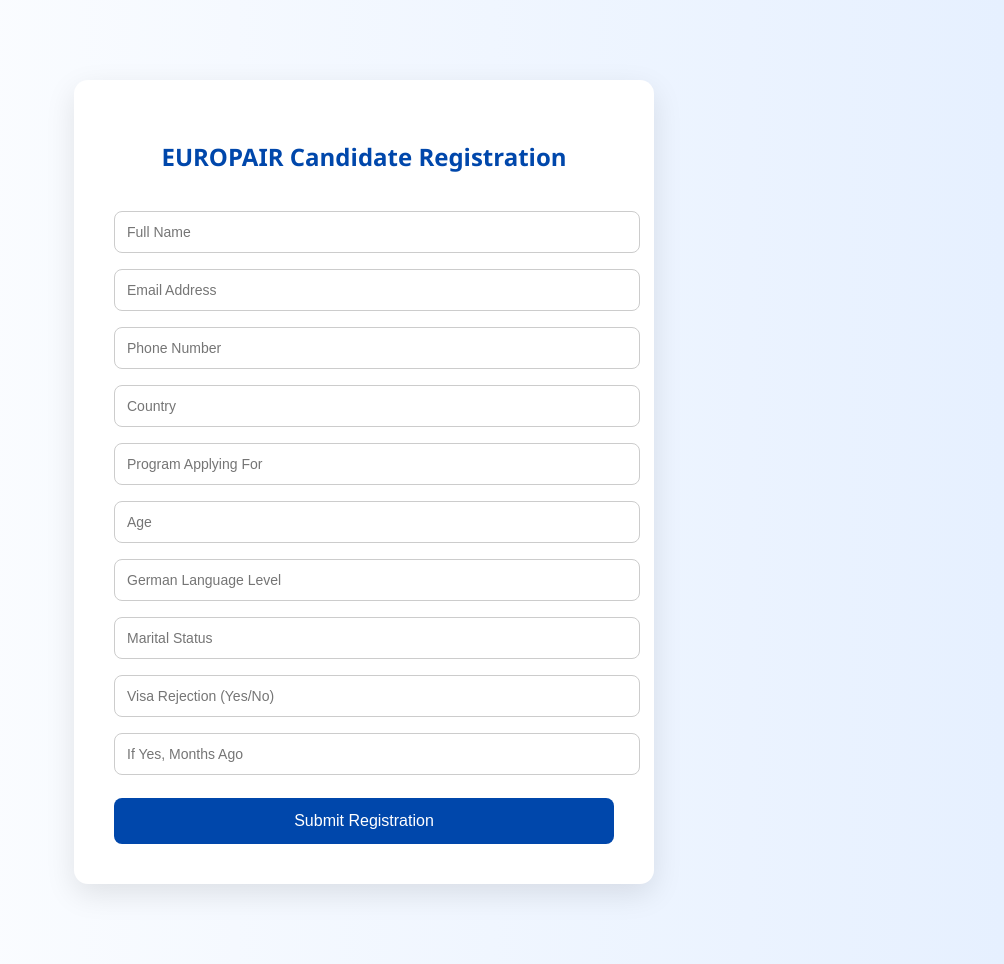
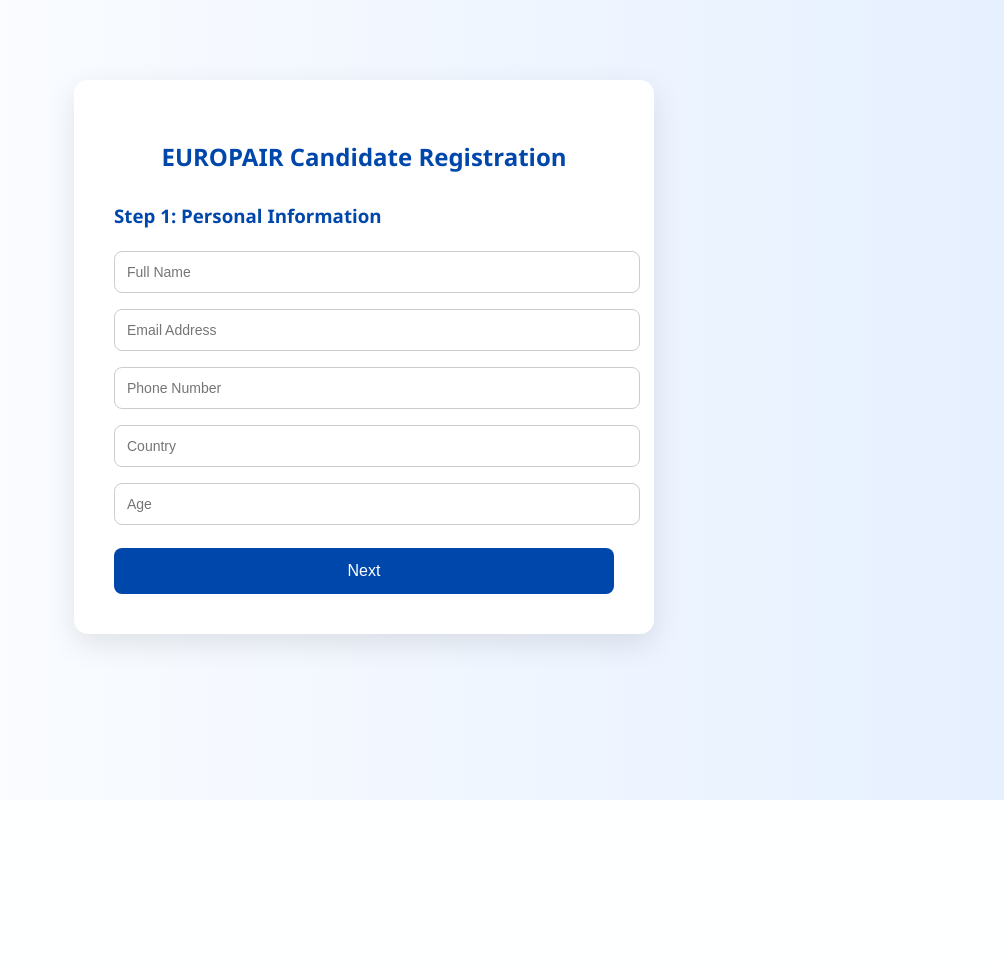
Before and after one commit to asifkm123/europair-ai-system, a Flask app: page / in a window 1280 px wide. Shown: the whole page, without its empty margins (276-1280 px from the left). After the commit the page ends 800 px from the top, so only its background shows below. Run offline with Flask 3, Linux system fonts and the light colour scheme; parts of the project's set-up code (start-up, migrations or seed data) failed here and were passed over.

Commit message:
Added multi-step registration

```diff
--- a/static/style.css
+++ b/static/style.css
@@ -60,3 +60,16 @@ button:hover {
     text-align: center;
     font-weight: bold;
 }
+
+.step {
+    display: none;
+}
+
+.step.active {
+    display: block;
+}
+
+h3 {
+    color: #0047ab;
+    margin-bottom: 15px;
+}
--- a/templates/index.html
+++ b/templates/index.html
@@ -9,27 +9,72 @@
 <div class="container">
     <h2>EUROPAIR Candidate Registration</h2>
 
-    {% if success %}
-        <div class="success">
-            Registration Successful! Our team will contact you soon.
-        </div>
-    {% endif %}
+    <form id="multiForm" method="POST" action="/submit">
 
-    <form method="POST" action="/submit">
+        <!-- STEP 1 -->
+        <div class="step active">
+            <h3>Step 1: Personal Information</h3>
             <input name="name" placeholder="Full Name" required>
             <input name="email" placeholder="Email Address" required>
             <input name="phone" placeholder="Phone Number" required>
             <input name="country" placeholder="Country" required>
+            <input name="age" placeholder="Age" required>
+            <button type="button" onclick="nextStep()">Next</button>
+        </div>
+
+        <!-- STEP 2 -->
+        <div class="step">
+            <h3>Step 2: Program Details</h3>
             <input name="program" placeholder="Program Applying For" required>
-        <input name="age" placeholder="Age" required>
             <input name="german" placeholder="German Language Level" required>
             <input name="marital" placeholder="Marital Status" required>
             <input name="rejection" placeholder="Visa Rejection (Yes/No)" required>
             <input name="months" placeholder="If Yes, Months Ago" required>
+            <button type="button" onclick="prevStep()">Back</button>
+            <button type="button" onclick="nextStep()">Next</button>
+        </div>
 
+        <!-- STEP 3 -->
+        <div class="step">
+            <h3>Step 3: Terms & Confirmation</h3>
+            <label>
+                <input type="checkbox" required>
+                I accept EUROPAIR Terms & Conditions and Refund Policy.
+            </label>
+            <button type="button" onclick="prevStep()">Back</button>
             <button type="submit">Submit Registration</button>
+        </div>
+
     </form>
 </div>
 
+<script>
+let currentStep = 0;
+const steps = document.querySelectorAll(".step");
+
+function showStep(index) {
+    steps.forEach((step, i) => {
+        step.classList.remove("active");
+        if (i === index) step.classList.add("active");
+    });
+}
+
+function nextStep() {
+    if (currentStep < steps.length - 1) {
+        currentStep++;
+        showStep(currentStep);
+    }
+}
+
+function prevStep() {
+    if (currentStep > 0) {
+        currentStep--;
+        showStep(currentStep);
+    }
+}
+
+showStep(currentStep);
+</script>
+
 </body>
 </html>
```
Lines whose indentation alone changed are shown as unchanged.
